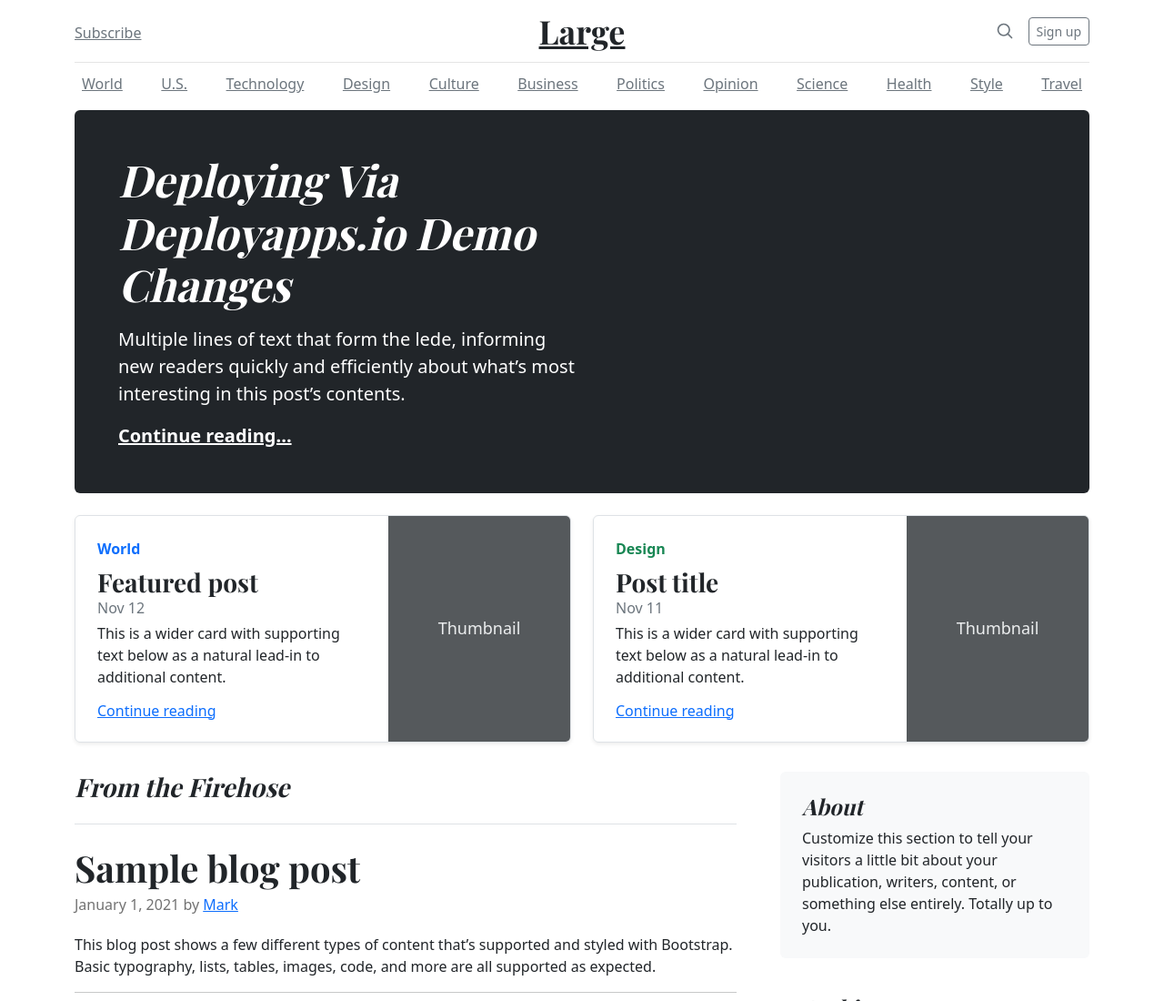
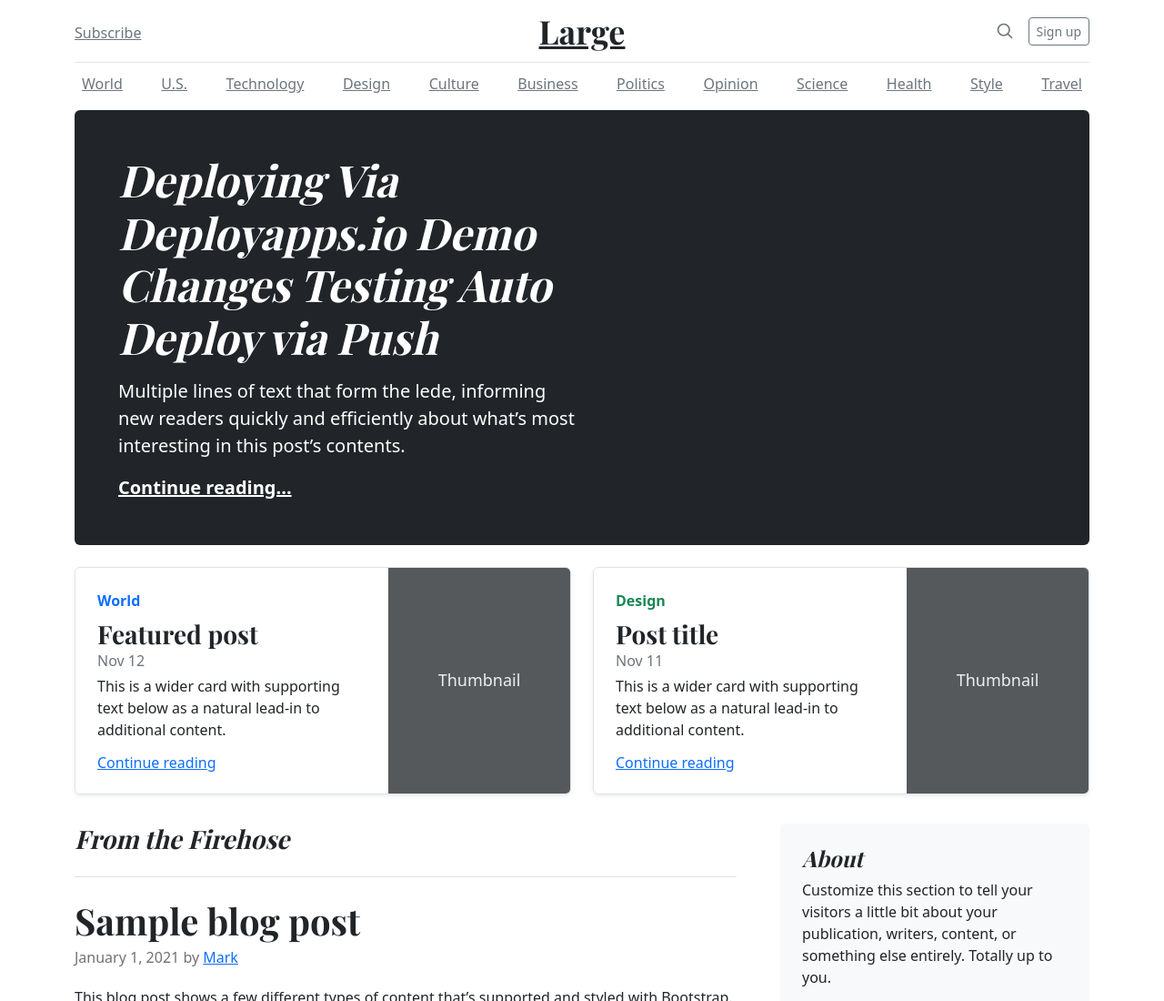
Before and after one commit to deployappstest/custom-html, a plain HTML site: page index.html in a window 1280 px wide. Shown: the top 1100 px of the page at 91% size. Drawn offline with nearby package versions, Linux system fonts and the light colour scheme.

Commit message:
Demo Changes Added Auto Deploy via Push

```diff
--- a/index.html
+++ b/index.html
@@ -124,7 +124,7 @@
   <main class="container">
     <div class="p-4 p-md-5 mb-4 rounded text-bg-dark">
       <div class="col-md-6 px-0">
-        <h1 class="display-4 fst-italic">Deploying Via Deployapps.io Demo Changes</h1>
+        <h1 class="display-4 fst-italic">Deploying Via Deployapps.io Demo Changes Testing Auto Deploy via Push</h1>
         <p class="lead my-3">Multiple lines of text that form the lede, informing new readers quickly and efficiently
           about what’s most interesting in this post’s contents.</p>
         <p class="lead mb-0"><a href="#" class="text-white fw-bold">Continue reading...</a></p>
```
